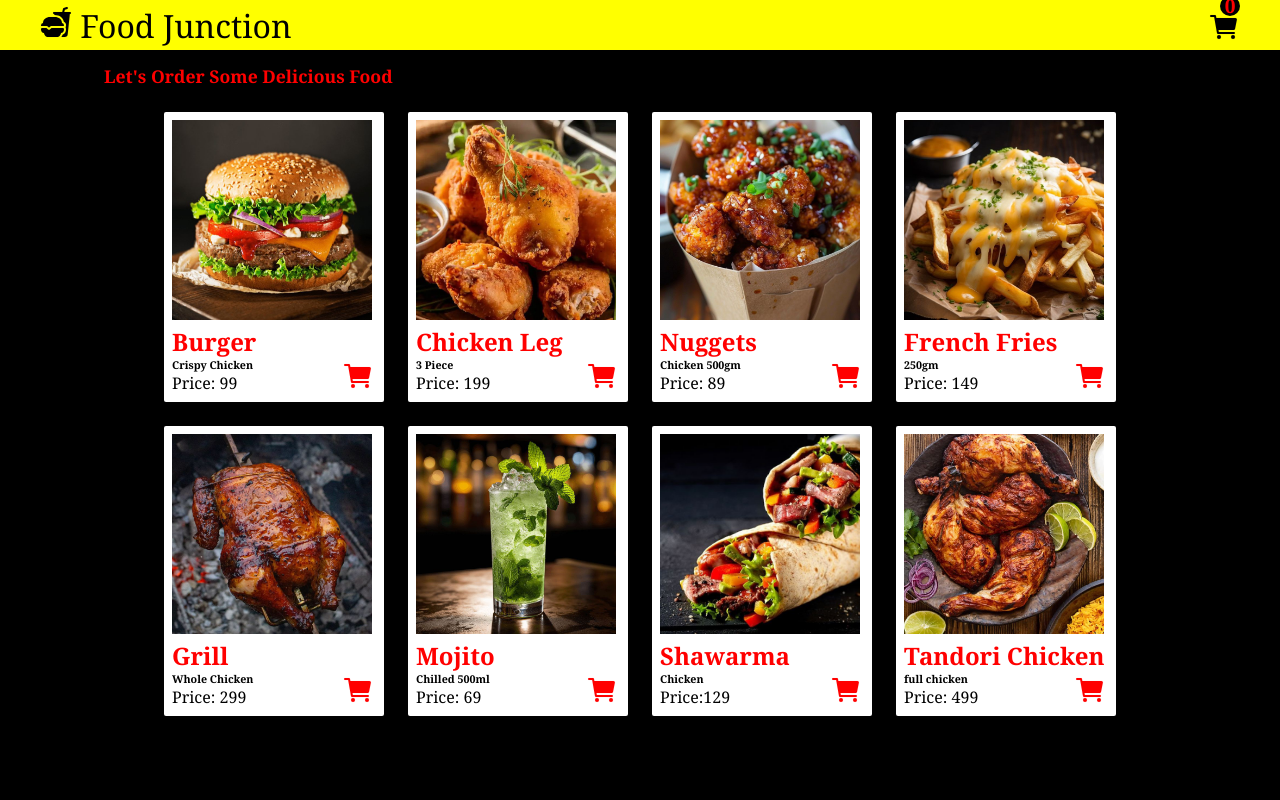
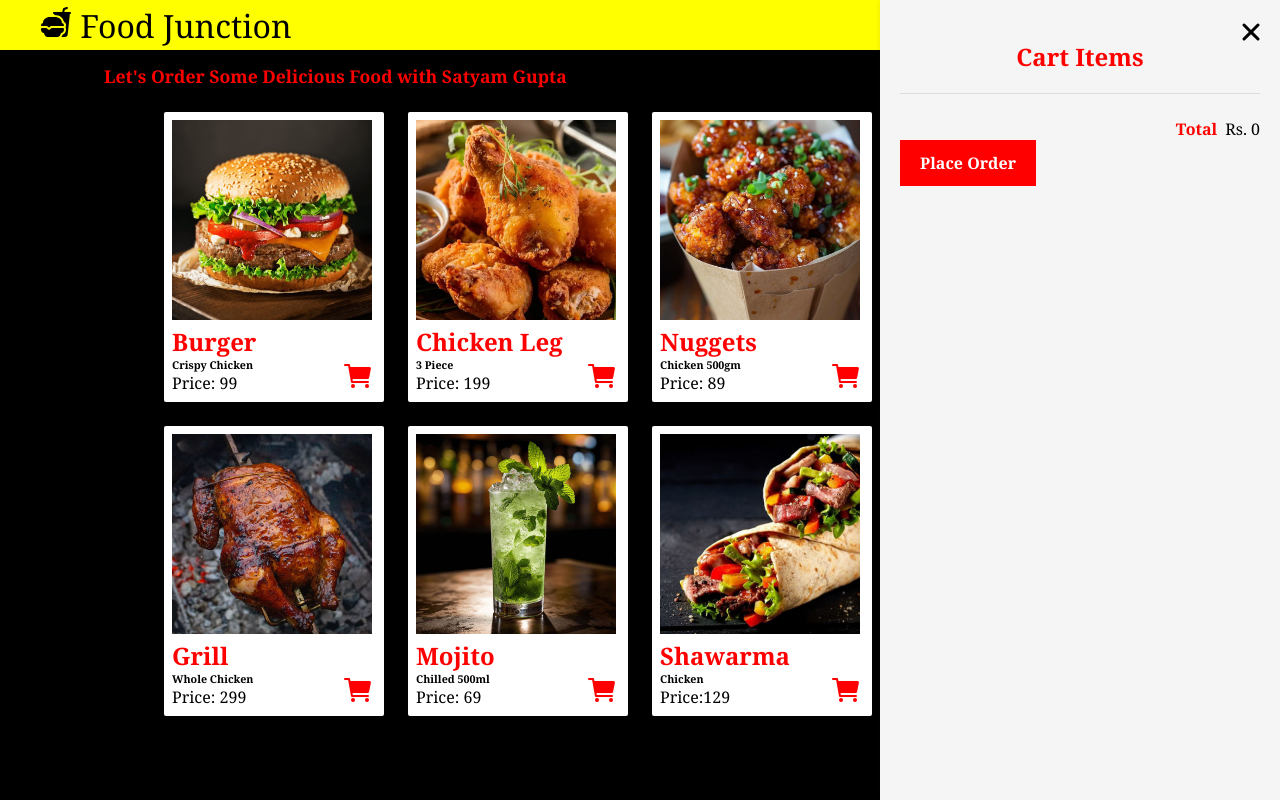
Before and after one commit to stymrj/FoodJunction, a plain HTML site: page index.html in a window 1280 px wide. Both pictures are taken after a click on the element 1224 px from the left and 22 px from the top of the page. Drawn offline with nearby package versions, Linux system fonts and the light colour scheme.

Commit message:
Add files via upload

```diff
--- a/index.html
+++ b/index.html
@@ -32,7 +32,7 @@
      </header>
      <!-- Products -->
       <div class="container">
-        <h2 class="title"><b>Let's Order Some Delicious Food</b></h2>
+        <h2 class="title"><b>Let's Order Some Delicious Food with Satyam Gupta</b></h2>
         <div class="shop-content">
             <div class="food-box">
                 <div class="pic">
@@ -107,7 +107,7 @@
                 <ion-icon name="cart" class="add-cart"></ion-icon>
             </div>
         </div>
-</div>
+      </div>
       <script src="script.js"></script>
 </body>
 </html>
--- a/script.js
+++ b/script.js
@@ -1,3 +1,4 @@
+const btnCart = document.querySelector("#cart-icon");
 const cart = document.querySelector(".cart");
 const btnClose = document.querySelector("#cart-close");
 
@@ -27,6 +28,7 @@ function loadContent(){
     btnRemove.forEach((btn)=>{
         btn.addEventListener('click', removeItem);
     });
+
 
     // cart quantity
     let qntyElement = document.querySelectorAll('.cart-quantity');
@@ -116,11 +118,11 @@ function updateTotal(){
     const cartItems = document.querySelectorAll(".cart-box");
     const totalValue = document.querySelector(".total-price");
 
+
     let total = 0;
     cartItems.forEach(product=>{
         let priceElement = product.querySelector('.cart-price');
         let price = parseFloat(priceElement.innerHTML.trim());
-
         let qty = product.querySelector('.cart-quantity').value;
 
         total += (price * qty);
@@ -135,6 +137,7 @@ function updateTotal(){
     cartCount.innerHTML = count;
 }
 
+
 function showAlert(){
     alert("Thanks for Shopping...");
 }
--- a/style.css
+++ b/style.css
@@ -1,87 +1,77 @@
-/* ---------------------------------------
-   Fonts
----------------------------------------- */
-@import url('https://fonts.googleapis.com/css2?family=Poppins:wght@100..900&display=swap');
+@import url('https://fonts.googleapis.com/css2?family=Poppins:ital,wght@0,100;0,200;0,300;0,400;0,500;0,600;0,700;0,800;0,900;1,100;1,200;1,300;1,400;1,500;1,600;1,700;1,800;1,900&display=swap');
 
-/* ---------------------------------------
-   Base Styles
----------------------------------------- */
-* {
-    margin: 0;
-    padding: 0;
+*{
+    margin: 0%;
+    padding: 0%;
+    font-family: Georgia, 'Times New Roman', Times, serif;
     box-sizing: border-box;
-    font-family: Georgia, 'Times New Roman', Times, serif;
 }
 
-body {
+body{
     background-color: black;
-    font-family: "Poppins", sans-serif;
+    font-family: "popins", sans-serif;
 }
 
-/* ---------------------------------------
-   Header & Navigation
----------------------------------------- */
-header {
+header{
     position: fixed;
-    top: 0;
-    left: 0;
+    top: 0%;
+    left: 0%;
     width: 100%;
     background-color: yellow;
     color: black;
     z-index: 99;
 }
 
-.nav {
+.nav{
     max-width: 1200px;
-    margin: auto;
     display: flex;
     justify-content: space-between;
     align-items: center;
+    margin: auto;
+    width: 100%;
     height: 50px;
-    width: 100%;
     font-family: Georgia, 'Times New Roman', Times, serif;
 }
 
-.logo {
+.logo{
     font-size: 2rem;
     font-weight: 500;
     color: black;
     text-decoration: none;
 }
 
-.box {
+.box{
     font-size: 1.2rem;
     font-weight: 500;
     text-align: center;
     position: relative;
 }
 
-/* ---------------------------------------
-   Products Section
----------------------------------------- */
-.container {
+/*<--- Products Design ---->*/
+
+.container{
     max-width: 1200px;
+    padding: 4rem;
     margin: auto;
-    padding: 4rem;
     width: 100%;
 }
 
-.shop-content {
+.shop-content{
     display: grid;
-    grid-template-columns: repeat(auto-fit, minmax(220px, 220px));
+    grid-template-columns: repeat(auto-fit,minmax(220px,220px));
     gap: 1.5rem;
     justify-content: center;
     align-items: center;
 }
 
-.title {
+.title{
     font-size: 1.1rem;
     font-weight: 500;
     margin-bottom: 1.5rem;
     color: red;
 }
 
-.food-box {
+.food-box{
     background-color: white;
     padding: 8px;
     box-shadow: 0 1px 4px rgba(40, 37, 37, 0.1);
@@ -89,32 +79,36 @@ header {
     position: relative;
 }
 
-.pic {
+img{
+    width: 100%;
+    width: 200px;
+    height: 200px;
+}
+
+.pic{
     overflow: hidden;
 }
 
-.pic:hover img {
+.pic:hover img{
     transform: scale(1.4);
     cursor: pointer;
 }
 
-img {
-    width: 100%;
-    max-width: 200px;
-    height: 200px;
+.food-image{
+    transition: 0.5s;
+    aspect-ratio: 1/1;
     object-fit: cover;
-    transition: 0.5s;
 }
 
-.food-title {
+.food-title{
     color: red;
 }
 
-.food-price {
+.food-price{
     font-weight: 500;
 }
 
-.add-cart {
+.add-cart{
     position: absolute;
     bottom: 0;
     right: 0;
@@ -126,38 +120,33 @@ img {
     border-radius: 2rem;
 }
 
-.add-cart:hover {
+.add-cart:hover{
     background-color: rgb(46, 243, 46);
 }
 
-/* ---------------------------------------
-   Cart Icon
----------------------------------------- */
-#cart-icon {
+
+/*<----- Cart ----->*/
+
+.cart-count{
+    position: absolute;
+    color: white;
+    top: -5px;
+    right: 0;
+    padding: 3px;
+    height: 20px;
+    width: 20px;
+    line-height: 20px;
+    border-radius: 50%;
+    z-index: 99;
+}
+
+#cart-icon{
     font-size: 2rem;
     cursor: pointer;
     padding-top: 10px;
 }
-
-.cart-count {
-    position: absolute;
-    top: -5px;
-    right: 0;
-    height: 20px;
-    width: 20px;
-    line-height: 20px;
-    border-radius: 50%;
-    background-color: black;
-    color: red;
-    text-align: center;
-    font-weight: 700;
-    z-index: 99;
-}
-
-/* ---------------------------------------
-   Cart Sidebar
----------------------------------------- */
-.cart {
+/* cart */
+.cart{
     position: fixed;
     top: 0;
     right: -100%;
@@ -169,14 +158,13 @@ img {
     background-color: whitesmoke;
     box-shadow: 0 1px 5px rgba(40, 37, 37, 0.1);
     z-index: 100;
+}
+.cart-activate{
+    right: 0;
     transition: 0.5s;
 }
 
-.cart-activate {
-    right: 0;
-}
-
-.cart-title {
+.cart-title{
     text-align: center;
     font-size: 1.5rem;
     font-weight: 500;
@@ -184,19 +172,20 @@ img {
     padding: 20px;
     color: red;
     border-bottom: 1px solid rgba(0, 0, 0, 0.1);
+
 }
 
-.cart-box {
+.cart-box{
     display: grid;
     grid-template-columns: 32% 50% 15%;
     align-items: center;
     gap: 1rem;
-    margin-top: 1rem;
-    border-bottom: 1px solid rgba(0, 0, 0, 0.1);
+    margin-top: 1.rem;
+    border-bottom:1px solid rgba(0, 0, 0, 0.1);
     padding-bottom: 10px;
 }
 
-.cart-img {
+.cart-img{
     width: 75px;
     height: 75px;
     object-fit: cover;
@@ -204,57 +193,50 @@ img {
     padding: 5px;
 }
 
-.detail-box {
+.detail-box{
     display: grid;
     row-gap: 0.5rem;
 }
-
-.price-box {
+.price-box{
     display: flex;
     justify-content: space-between;
 }
-
-.cart-food-title {
+.cart-food-title{
     font-size: 1rem;
+    color: red;
     font-weight: 500;
-    color: red;
 }
-
-.cart-price {
+.cart-price{
     font-weight: 600;
 }
-
-.cart-quantity {
+.cart-quantity{
+    border: rgba(0, 0, 0, 0.1);
+    outline: none;
     width: 2.4rem;
     text-align: center;
     font-size: 1.5rem;
-    outline: none;
-    border: 1px solid rgba(0, 0, 0, 0.1);
 }
-
-.cart-remove {
+.cart-remove{
     font-size: 24px;
     color: red;
     cursor: pointer;
 }
 
-.total {
+.total{
     display: flex;
     justify-content: flex-end;
     margin-top: 1.5rem;
 }
-
-.total-title {
+.total-title{
     font-size: 1rem;
     font-weight: 600;
     color: red;
 }
 
-.total-price {
+.total-price{
     margin-left: 0.5rem;
 }
-
-.btn-buy {
+.btn-buy{
     padding: 12px 20px;
     background-color: red;
     color: white;
@@ -262,13 +244,15 @@ img {
     font-size: 1rem;
     font-weight: 500;
     cursor: pointer;
-    margin-top: 10px;
 }
-
-#cart-close {
+#cart-close{
     position: absolute;
     top: 1rem;
     right: 0.8rem;
     font-size: 2rem;
     cursor: pointer;
 }
+.cart-count{
+    color: red;
+    font-weight: 700;
+}
```
